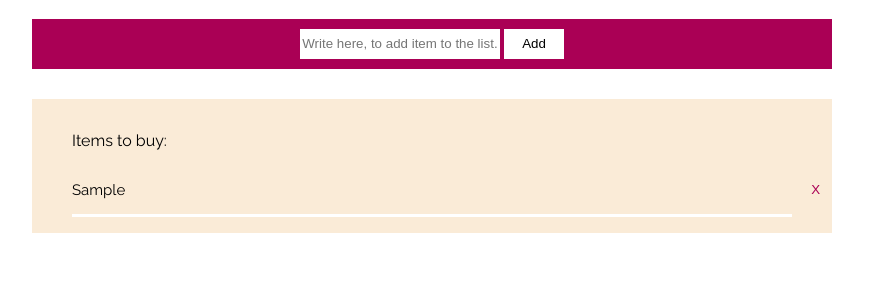
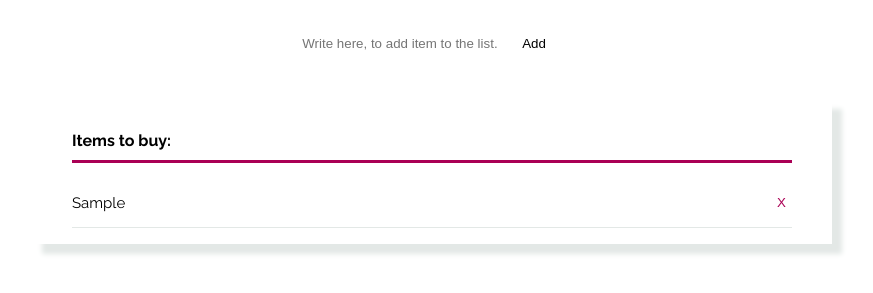
Before and after one commit to AgataJalo/Shopping-List, a plain HTML site: page index.html in a window 1280 px wide. Both pictures are taken after typing "Sample" into the empty fields and a click on the button "Add". Shown: the part 69-362 px from the top of the page, without its empty margins (208-1081 px from the left). Drawn offline with Linux system fonts and the light colour scheme.

Commit message:
style changed

```diff
--- a/style.css
+++ b/style.css
@@ -8,6 +8,7 @@ body {
     font-family: 'Raleway', sans-serif;
     background-color: white;
     height: 100%;
+
 }
 
 .container {
@@ -23,17 +24,17 @@ h1 {
     text-align: center;
 }
 
-.title{
+.title {
     color: #A05;
 }
 
-.addTaskSection{
-    background-color: #A05;
+.addTaskSection {
+    background: white;
     padding: 10px;
     text-align: center;
 }
 
-#listInput{
+#listInput {
   width: 200px;
   height: 30px;
   outline: 0;
@@ -43,21 +44,30 @@ h1 {
   text-align: center;
 }
 
-.addButton{
+.addButton {
   color: black;
-  background-color: #fff;
+  background-color:white;
   outline: 0;
   border: none;
   width: 60px;
   height: 30px;
+  cursor: pointer;
 }
 
-.shoppingBoard{
-    background-color: antiquewhite;
+.shoppingBoard {
+    background-color: white;
     margin-top: 30px;
     padding-right: 40px;
+    -webkit-box-shadow: 10px 10px 5px 0px rgba(227,232,230,1);
+    -moz-box-shadow: 10px 10px 5px 0px rgba(227,232,230,1);
+    box-shadow: 10px 10px 5px 0px rgba(227,232,230,1);
 }
 
+p {
+    font-weight: bold;
+    border-bottom: 3px solid #A05;
+    padding-bottom: 10px;
+}
 
 ul {
     list-style: none;
@@ -67,18 +77,18 @@ ul {
 
 
 li {
-    border-bottom: 3px solid white;
+    border-bottom: 1px solid rgba(227,232,230,1);
     padding-bottom: 15px;
     padding-top: 15px;
     font-size: 15px;
    display: flex;
   }
 
-.remove{
+.remove {
     color: #A05;
     outline: 0;
     border: none;
     cursor: pointer;
-    margin-left: 680px;
-    background-color: antiquewhite;
+    margin-left: auto;
+    background-color: white;
   }
```
